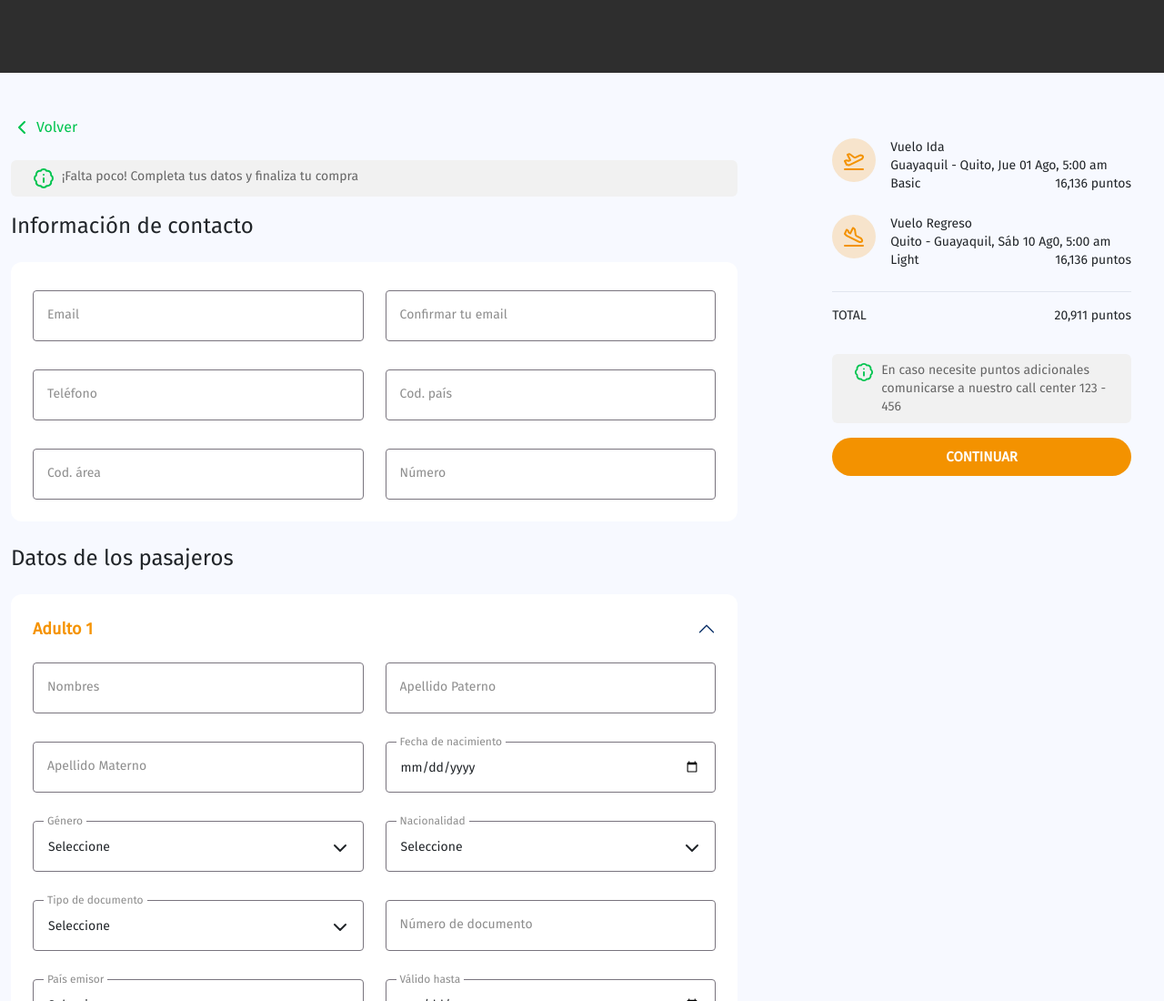
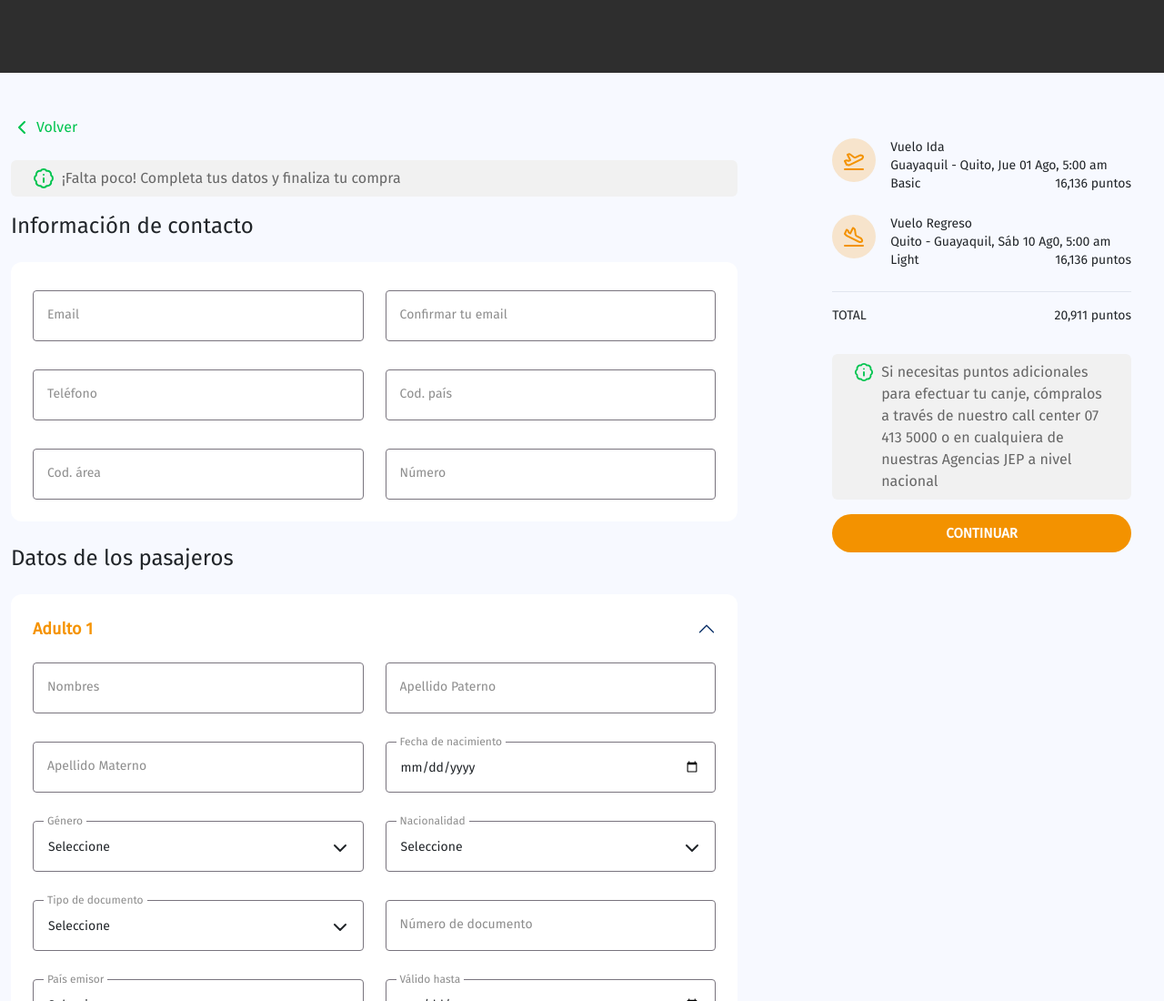
Before and after one commit to MotivaSoluciones/vuelos-jep, a plain HTML site: page passenger-data.html in a window 1280 px wide. Shown: the top 1100 px of the page at 91% size. Drawn offline with nearby package versions, Linux system fonts and the light colour scheme.

Commit message:
ajustes tamaño mensajes

```diff
--- a/passenger-data.html
+++ b/passenger-data.html
@@ -29,7 +29,7 @@
                     </a>
                      <div class="bg-[#f1f1f1] px-4 py-2 rounded-md flex !gap-2 !mb-4 !mt-4">
                             <i data-lucide="badge-info" class="text-[#01c44f] min-w-[22px]"></i>
-                            <p class="text-[#666] text-sm">¡Falta poco! Completa tus datos y finaliza tu compra</p>
+                            <p class="text-[#666] text-md">¡Falta poco! Completa tus datos y finaliza tu compra</p>
                         </div>
                     <div>
                         <h1 class="text-2xl !mb-6">Información de contacto</h1>
@@ -339,7 +339,7 @@
                         </div>
                         <div class="bg-[#f1f1f1] px-4 py-2 rounded-md flex !gap-2 !mb-4 !mt-4">
                             <i data-lucide="badge-info" class="text-[#01c44f] min-w-[22px]"></i>
-                            <p class="text-[#666] text-sm">En caso necesite puntos adicionales comunicarse a nuestro call center 123 - 456</p>
+                            <p class="text-[#666] text-md">Si necesitas puntos adicionales para efectuar tu canje, cómpralos a través de nuestro call center 07 413 5000 o en cualquiera de nuestras Agencias JEP a nivel nacional</p>
                         </div>
                         <a href="./thank.html" class="w-full bg-[#f39200] flex items-center justify-center h-[42px] rounded-[42px] hover:bg-[#f39200] uppercase">
                             <span class="font-semibold text-white text-[15px]">continuar</span>
```
Also changed, not shown: detail-flight-summary.html (+1 -1 lines), thank.html (+1 -1 lines).
